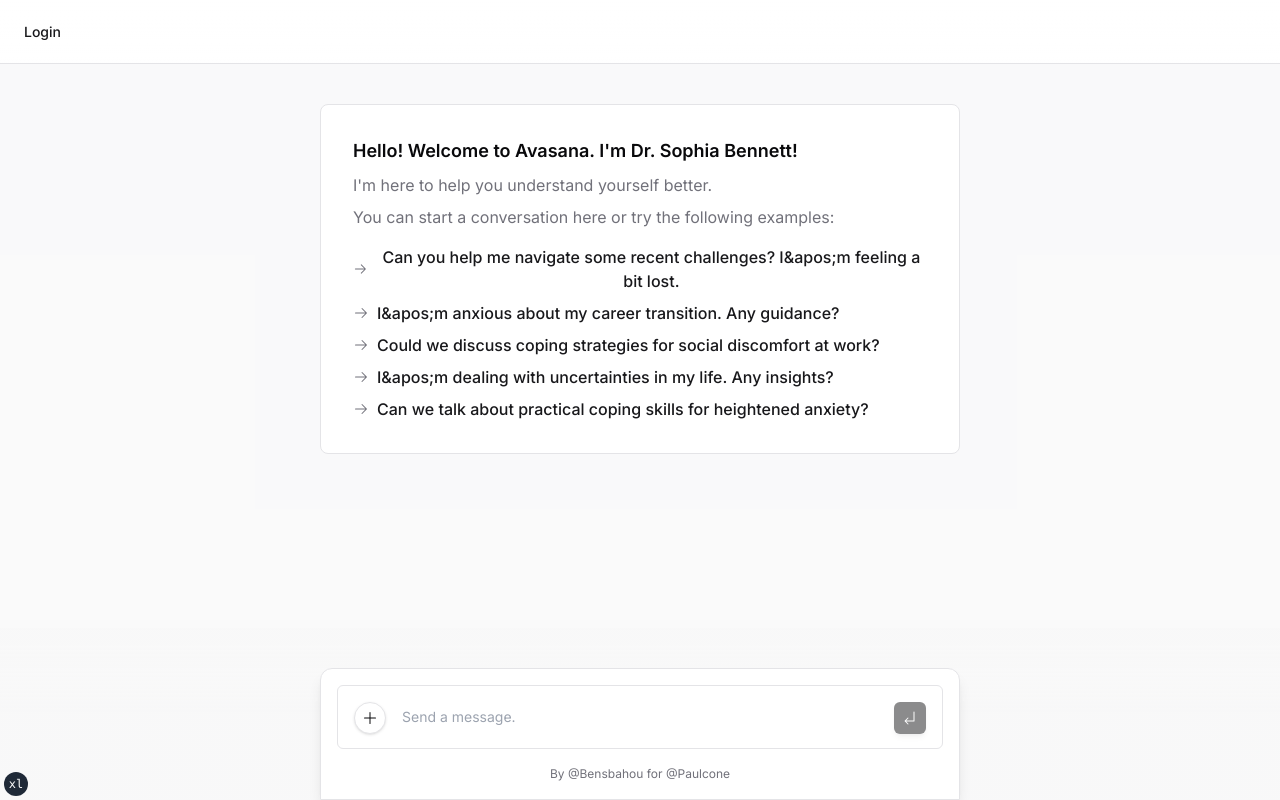
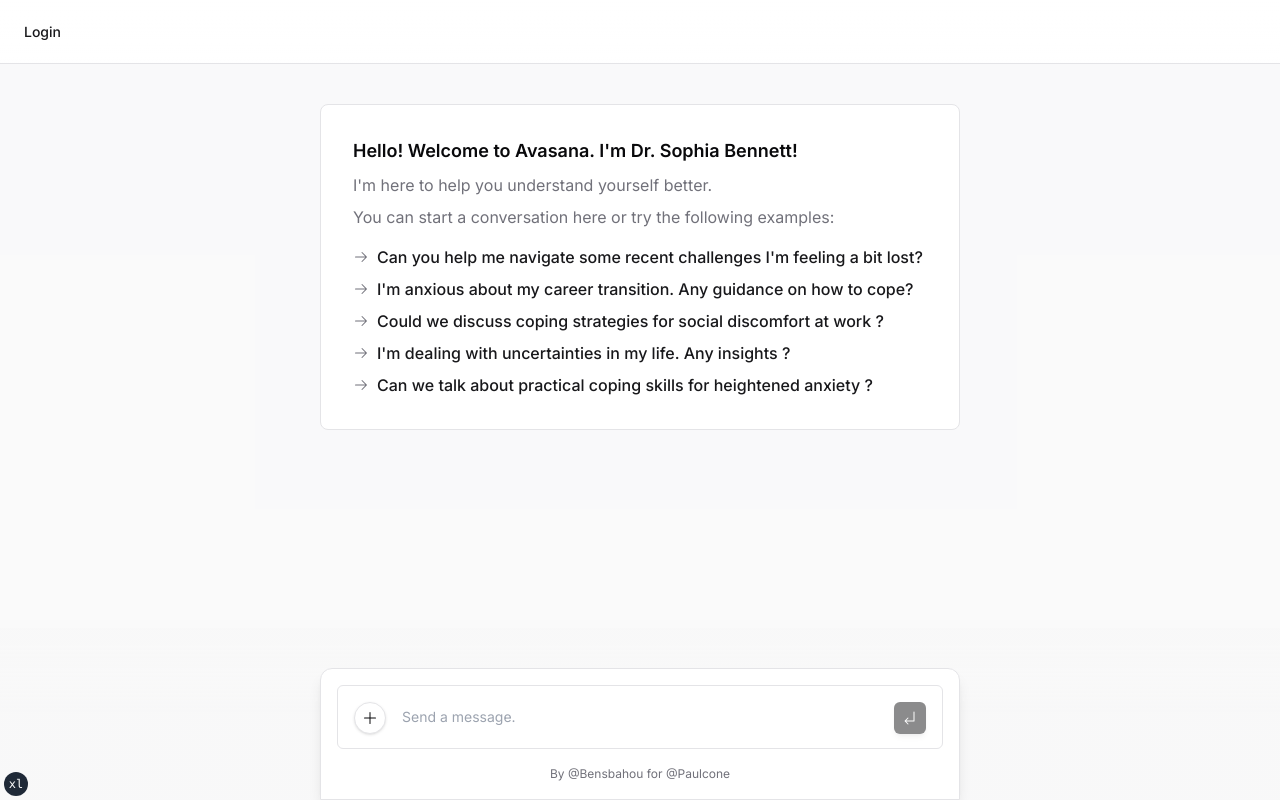
Before and after one commit to bensbahou/vercel-chatbot, a Next.js app: page / in a window 1280 px wide. Built offline with nearby package versions, Linux system fonts and the light colour scheme; no server answers.

Commit message:
fix &apos;

```diff
--- a/components/empty-screen.tsx
+++ b/components/empty-screen.tsx
@@ -5,11 +5,11 @@ import { ExternalLink } from '@/components/external-link'
 import { IconArrowRight } from '@/components/ui/icons'
 
 const exampleMessages = [
-  'Can you help me navigate some recent challenges? I&apos;m feeling a bit lost.',
-  'I&apos;m anxious about my career transition. Any guidance?',
-  'Could we discuss coping strategies for social discomfort at work?',
-  'I&apos;m dealing with uncertainties in my life. Any insights?',
-  'Can we talk about practical coping skills for heightened anxiety?'
+  "Can you help me navigate some recent challenges I'm feeling a bit lost?",
+  "I'm anxious about my career transition. Any guidance on how to cope?",
+  'Could we discuss coping strategies for social discomfort at work ?',
+  "I'm dealing with uncertainties in my life. Any insights ?",
+  'Can we talk about practical coping skills for heightened anxiety ?'
 ]
 
 export function EmptyScreen({ setInput }: Pick<UseChatHelpers, 'setInput'>) {
@@ -17,10 +17,10 @@ export function EmptyScreen({ setInput }: Pick<UseChatHelpers, 'setInput'>) {
     <div className="mx-auto max-w-2xl px-4">
       <div className="rounded-lg border bg-background p-8">
         <h1 className="mb-2 text-lg font-semibold">
-          Hello! Welcome to Avasana. I'm Dr. Sophia Bennett!
+          Hello! Welcome to Avasana. I&apos;m Dr. Sophia Bennett!
         </h1>
         <p className="mb-2 leading-normal text-muted-foreground">
-          I'm here to help you understand yourself better.
+          I&apos;m here to help you understand yourself better.
         </p>
         <p className="leading-normal text-muted-foreground">
           You can start a conversation here or try the following examples:
```
